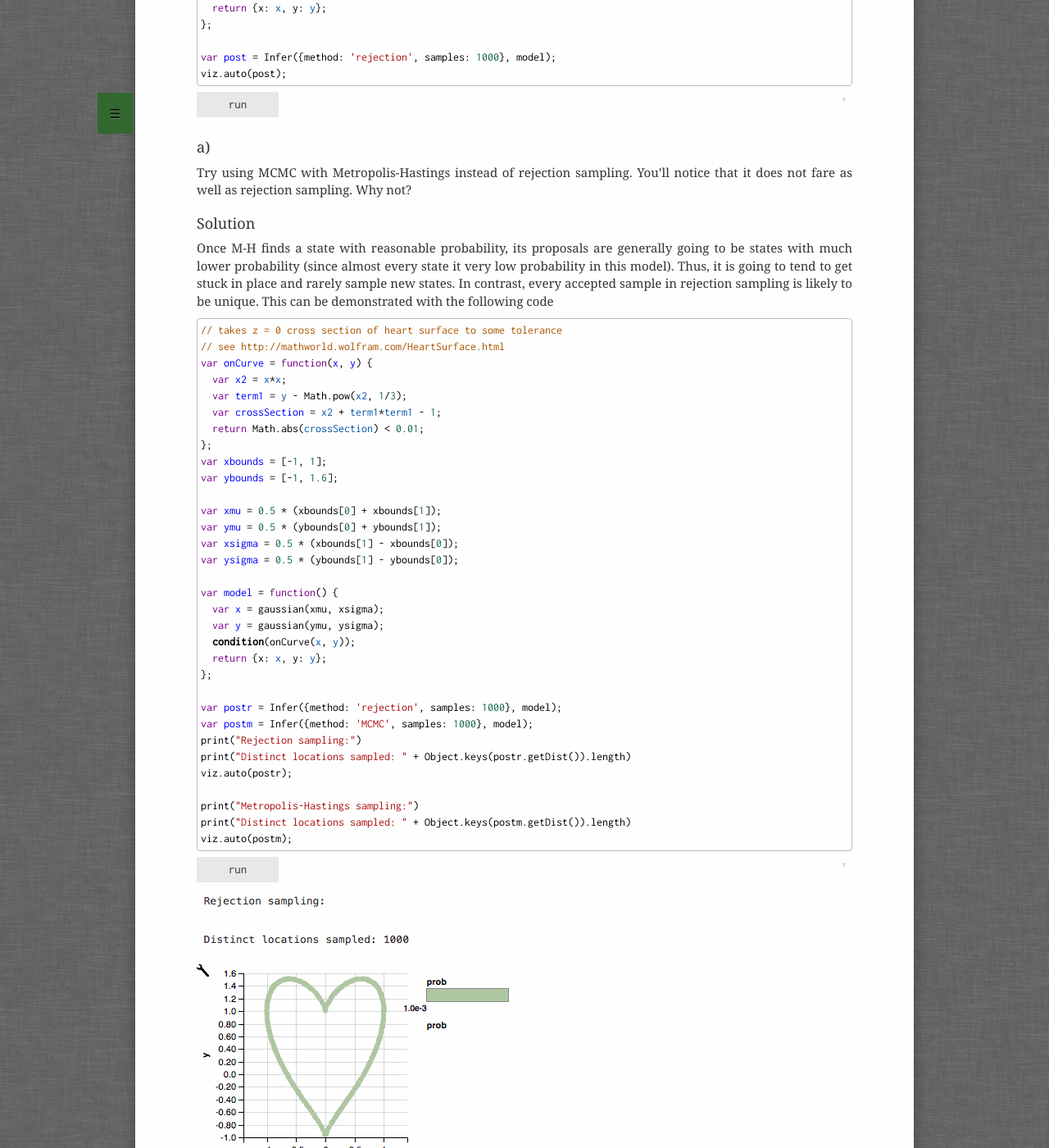
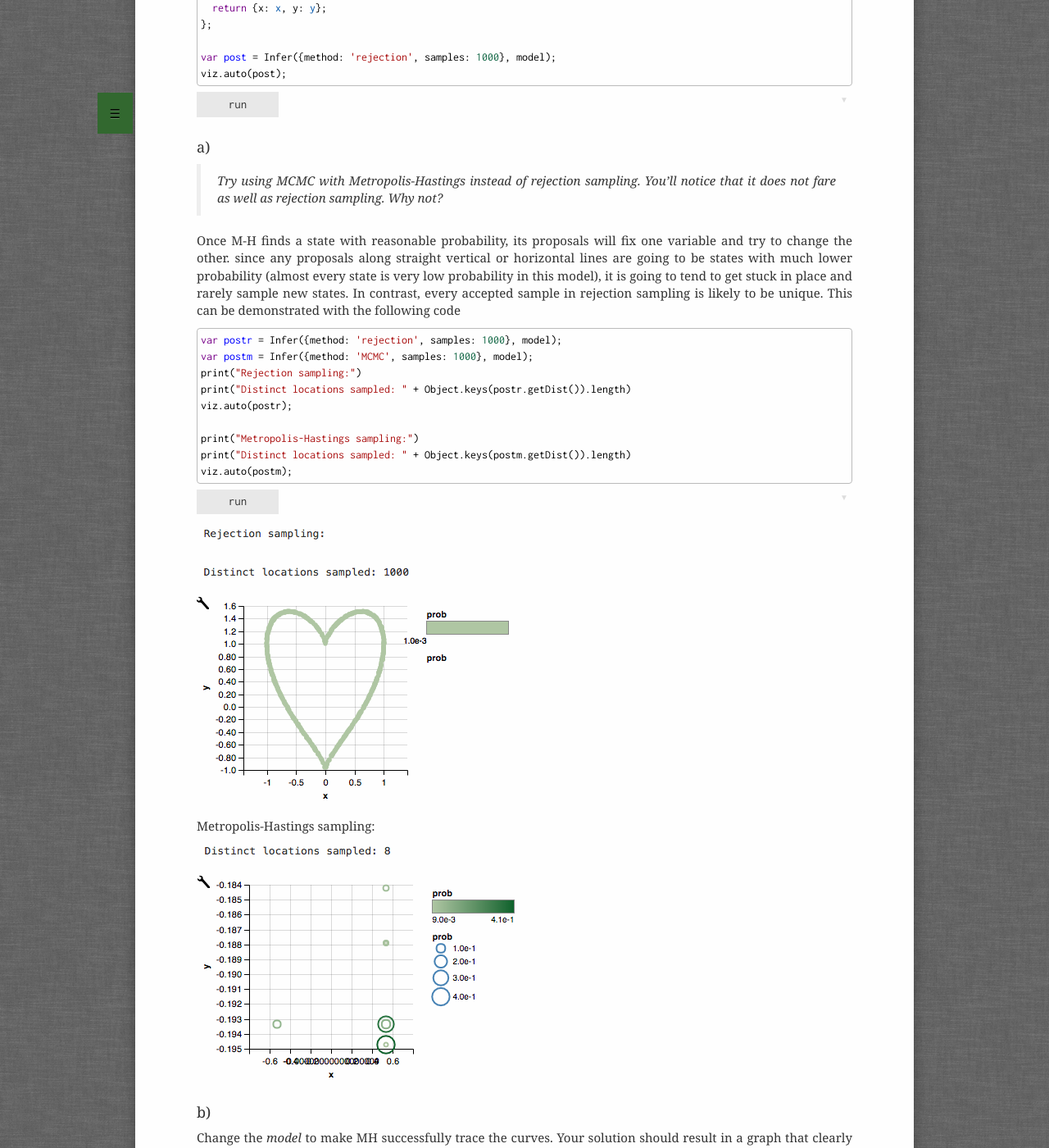
Before and after one commit to probmods/probmods2, a Jekyll site: the page built from solutions/07-inference-process.md, in a window 1280 px wide and 1400 px high, scrolled down 688 px. Shown: the whole window at 82% size. Built offline with Jekyll 4.4.1, drawn with Linux system fonts in a browser that asks for light colours; a script that is not in the unit is left out.

Commit message:
elaborate solution explanation

```diff
--- a/solutions/07-inference-process.md
+++ b/solutions/07-inference-process.md
@@ -38,36 +38,11 @@
 
 ### a)
 
-Try using MCMC with Metropolis-Hastings instead of rejection sampling. You'll notice that it does not fare as well as rejection sampling. Why not?
+> Try using MCMC with Metropolis-Hastings instead of rejection sampling. You'll notice that it does not fare as well as rejection sampling. Why not?
 
-
-### Solution
-Once M-H finds a state with reasonable probability, its proposals are generally going to be states with much lower probability (since almost every state it very low probability in this model). Thus, it is going to tend to get stuck in place and rarely sample new states. In contrast, every accepted sample in rejection sampling is likely to be unique. This can be demonstrated with the following code
+Once M-H finds a state with reasonable probability, its proposals will fix one variable and try to change the other. since any proposals along straight vertical or horizontal lines are going to be states with much lower probability (almost every state is very low probability in this model), it is going to tend to get stuck in place and rarely sample new states. In contrast, every accepted sample in rejection sampling is likely to be unique. This can be demonstrated with the following code
 
 ~~~~
-// takes z = 0 cross section of heart surface to some tolerance
-// see http://mathworld.wolfram.com/HeartSurface.html
-var onCurve = function(x, y) {
-  var x2 = x*x;
-  var term1 = y - Math.pow(x2, 1/3);
-  var crossSection = x2 + term1*term1 - 1;
-  return Math.abs(crossSection) < 0.01;
-};
-var xbounds = [-1, 1];
-var ybounds = [-1, 1.6];
-
-var xmu = 0.5 * (xbounds[0] + xbounds[1]);
-var ymu = 0.5 * (ybounds[0] + ybounds[1]);
-var xsigma = 0.5 * (xbounds[1] - xbounds[0]);
-var ysigma = 0.5 * (ybounds[1] - ybounds[0]);
-
-var model = function() {
-  var x = gaussian(xmu, xsigma);
-  var y = gaussian(ymu, ysigma);
-  condition(onCurve(x, y));
-  return {x: x, y: y};
-};
-
 var postr = Infer({method: 'rejection', samples: 1000}, model);
 var postm = Infer({method: 'MCMC', samples: 1000}, model);
 print("Rejection sampling:")
```
